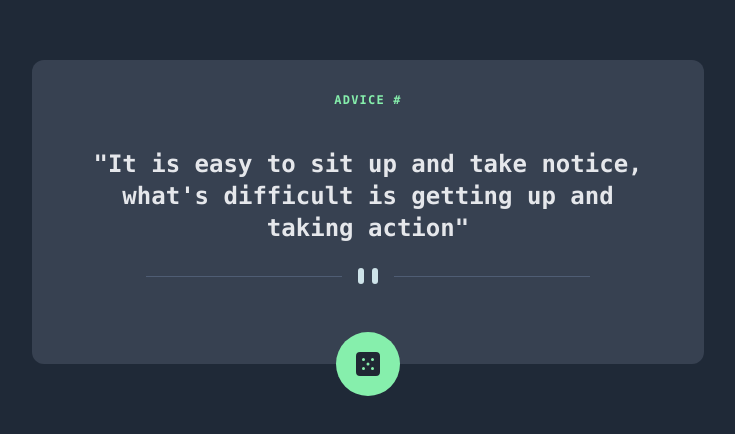
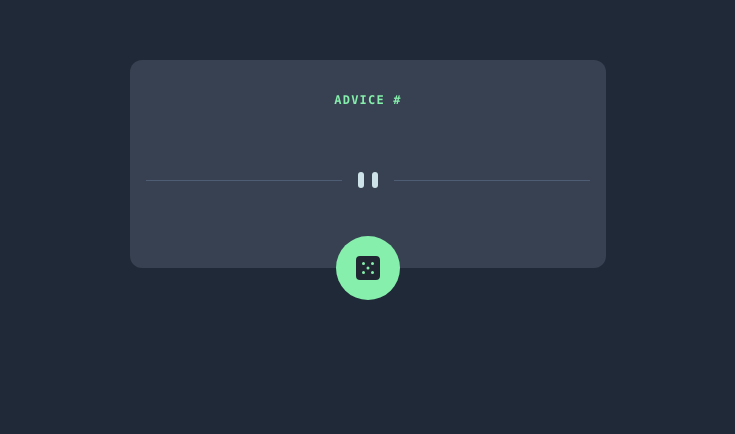
Before and after one commit to Dustin-11/Advice-Generator-App, a website built with Vite: page Advice-Generator/index.html in a window 1280 px wide. Shown: the part 196-630 px from the top of the page, without its empty margins (272-1007 px from the left). Built offline with nearby package versions, Linux system fonts and the light colour scheme.

Commit message:
Finished README.md

```diff
--- a/Advice-Generator/index.html
+++ b/Advice-Generator/index.html
@@ -11,8 +11,6 @@
         <h1 class="text-center text-xs font-mono tracking-widest text-green-300 font-bold uppercase p-4">Advice #<span id="advice__input"></span></h1>
       </header>
       <main id="text__input" class="text-center text-2xl font-mono font-bold text-gray-200 pt-2 pb-4 w-full md:p-6">
-        "It is easy to sit up and take notice, what's
-          difficult is getting up and taking action"
       </main>
       <div class="w-full flex justify-center">
         <picture>
```
Also changed, not shown: Advice-Generator/main.js (+0 -15 lines), Advice-Generator/README-template.md, Advice-Generator/images/project-screenshot.jpg (added).
